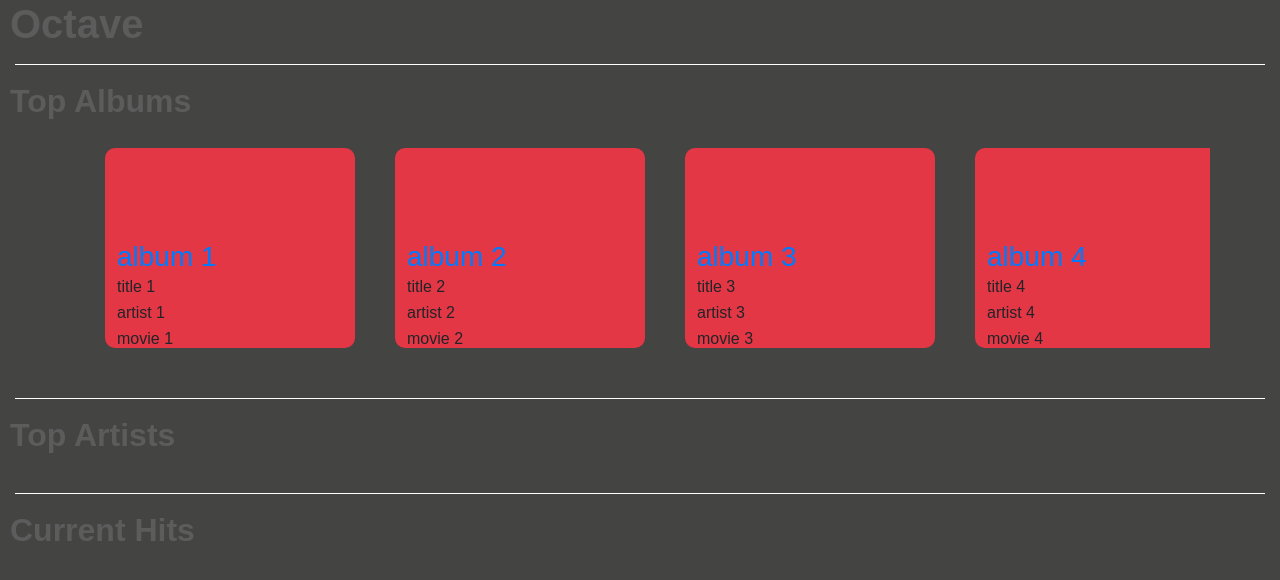
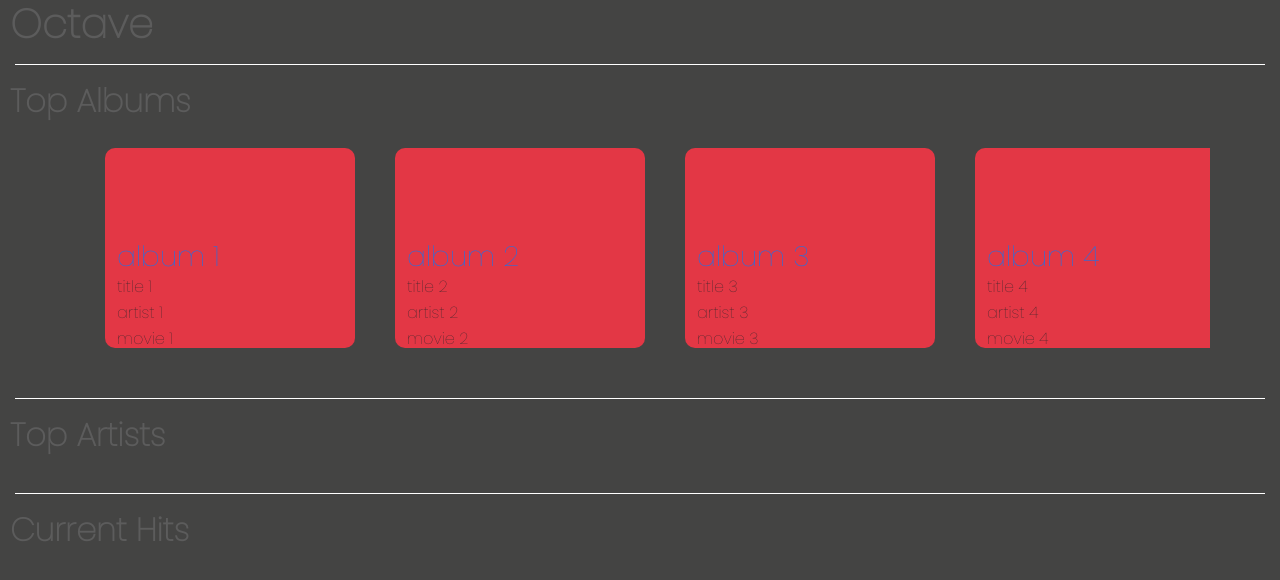
Before and after one commit to xevozen/Octave, a plain HTML site: page assets/views/content.html in a window 1280 px wide. Drawn offline with nearby package versions, Linux system fonts and the light colour scheme; files that its build step writes are made by us from their sources; a script that the page names is missing; a web font is replaced by a local one.

Commit message:
Added font

```diff
--- a/assets/css/style.css
+++ b/assets/css/style.css
@@ -1,4 +1,6 @@
 @import url('https://fonts.googleapis.com/css2?family=Charmonman:wght@700&display=swap');
+@import url('https://fonts.googleapis.com/css2?family=Poppins:wght@100&display=swap');
+
 *{
 	margin: 0;
 	padding: 0;
```
